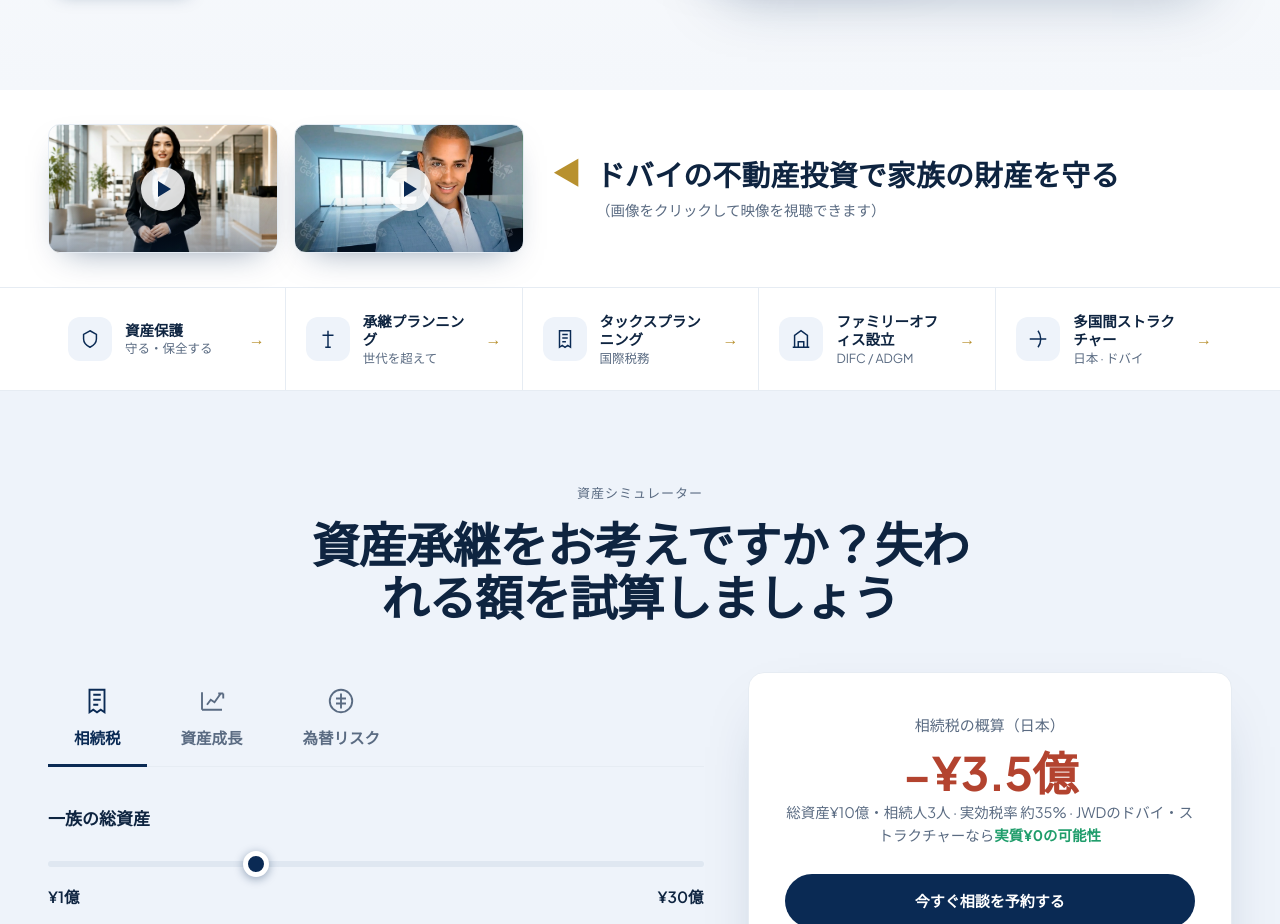
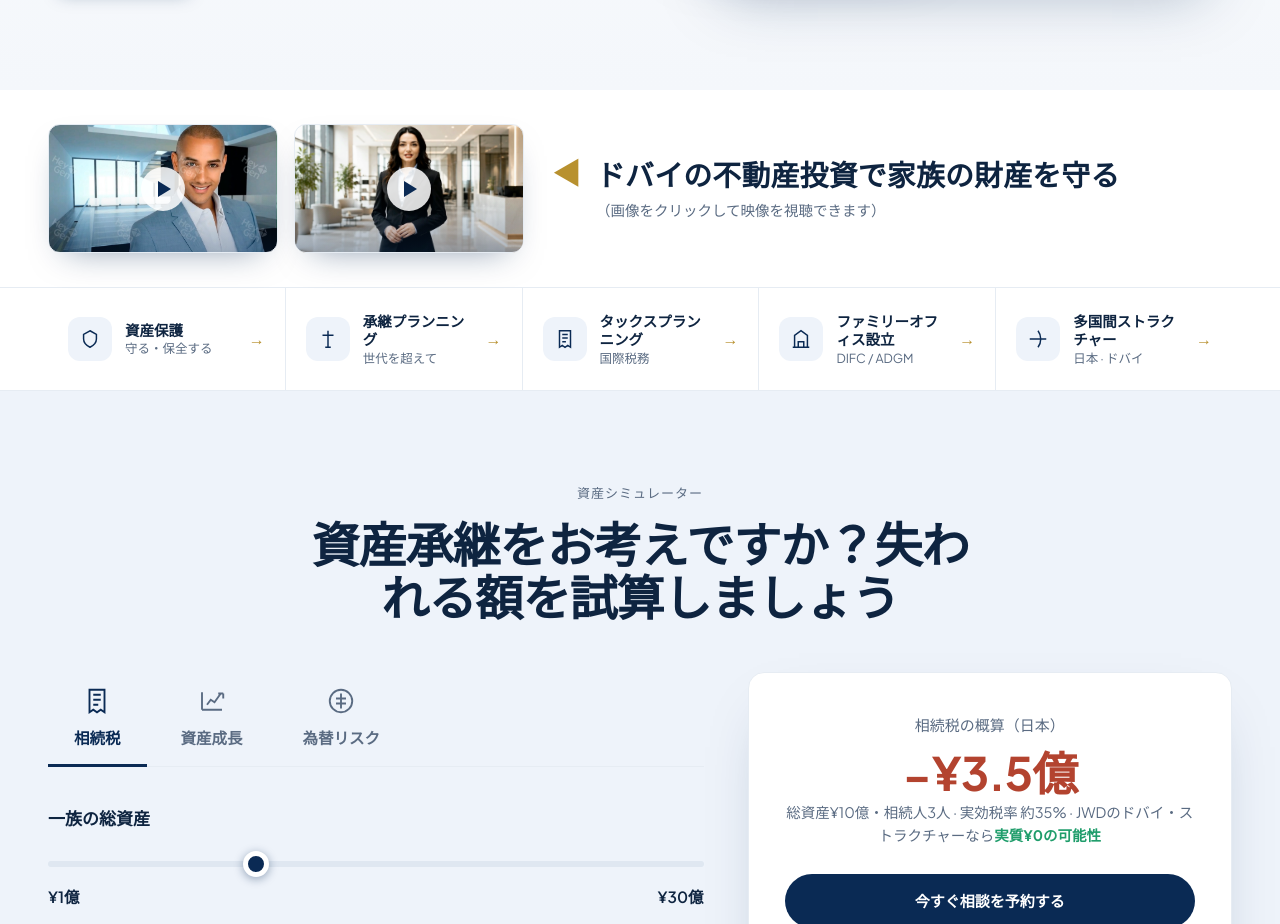
Before and after one commit to Pranjal250605/new-jwd-office-, a React (Vite) app: page / in a window 1280 px wide. Shown: the part 889-1813 px from the top of the page. Built offline with nearby package versions, Linux system fonts and the light colour scheme.

Commit message:
Hero videos: new Dubai inheritance film + reorder (guy left, girl right)
- Video 1 (girl) now plays the new Dubai real-estate inheritance film.
- Swap hero thumbnails: guy video on the left, girl video on the right.

Co-Authored-By: Claude Opus 4.8 <noreply@anthropic.com>

```diff
--- a/src/components/Hero.jsx
+++ b/src/components/Hero.jsx
@@ -57,12 +57,13 @@ export function VideoPromo() {
     <div className="vpromo">
       <div className="wrap">
         <div className="vthumbs">
+          {/* Left: guy video. Right: girl video (Dubai inheritance film). */}
+          <button className="vthumb" style={{ backgroundImage: "url('/img/avatar-face.jpg')" }}
+             onClick={() => open('hero-2', title)} aria-label="Watch video 2">
+            <span className="vplay" />
+          </button>
           <button className="vthumb" style={{ backgroundImage: "url('/img/video-inheritance-thumb.jpg')", backgroundPosition: 'center 22%' }}
              onClick={() => open('hero-1', title)} aria-label="Watch video 1">
-            <span className="vplay" />
-          </button>
-          <button className="vthumb" style={{ backgroundImage: "url('/img/avatar-face.jpg')" }}
-             onClick={() => open('hero-2', title)} aria-label="Watch video 2">
             <span className="vplay" />
           </button>
         </div>
--- a/src/videos.jsx
+++ b/src/videos.jsx
@@ -12,8 +12,8 @@ import { useLang } from './i18n.jsx';
  * ─────────────────────────────────────────────────────────────────────────
  */
 export const VIDEO_SOURCES = {
-  // Hero avatar promo — video 1 is the family-inheritance film (local mp4)
-  'hero-1': '/videos/family-inheritance.mp4',
+  // Hero avatar promo — video 1 is the Dubai real-estate inheritance film (local mp4)
+  'hero-1': '/videos/family-inheritance-dubai.mp4',
   'hero-2': 'https://youtu.be/mmZjAihSBGM',
   // Core education library — paste HeyGen URLs here as they are produced
   'edu-01': '/videos/family-inheritance.mp4', // Japanese inheritance tax, explained
```
Also changed, not shown: 1 other file (tests, documents, lock files or other folders).
